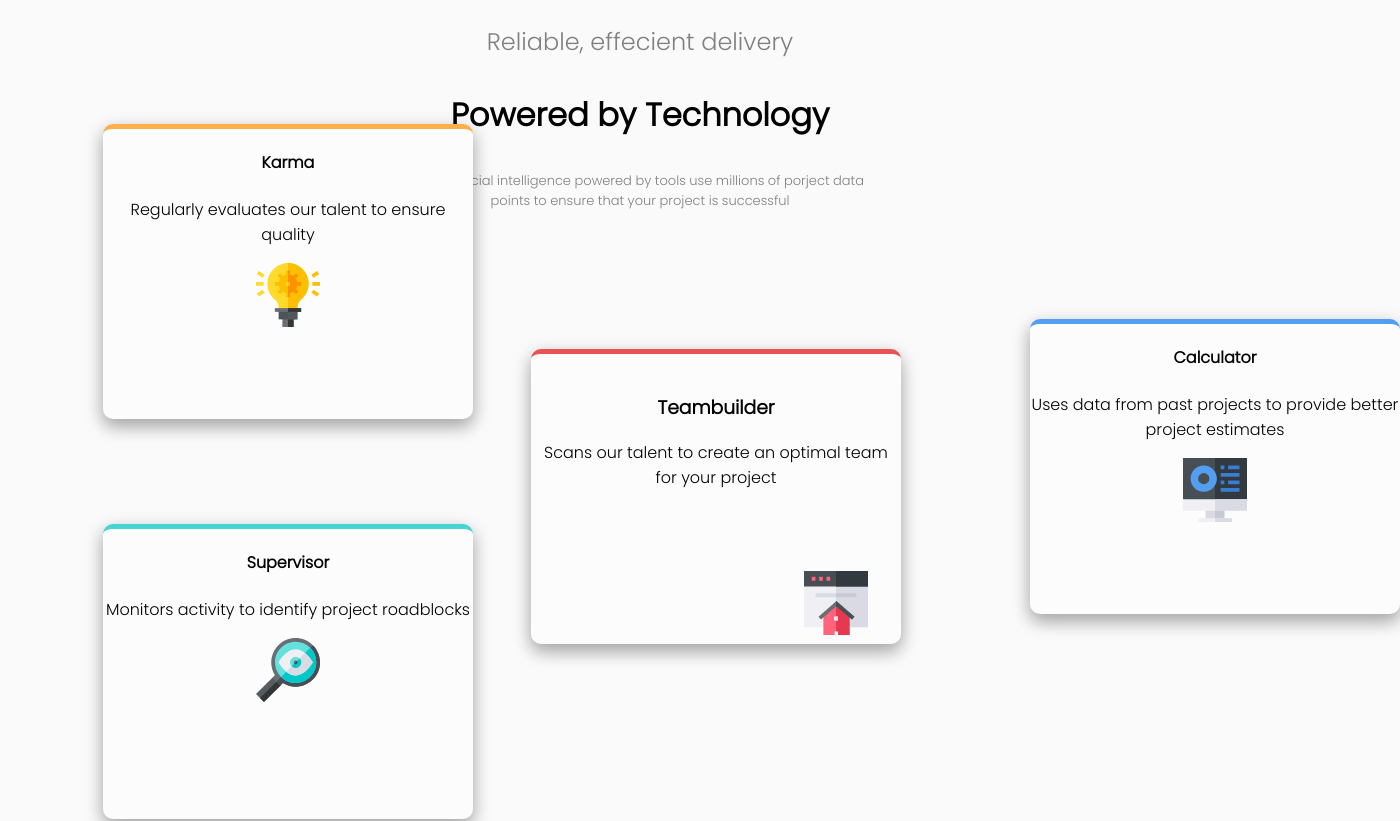
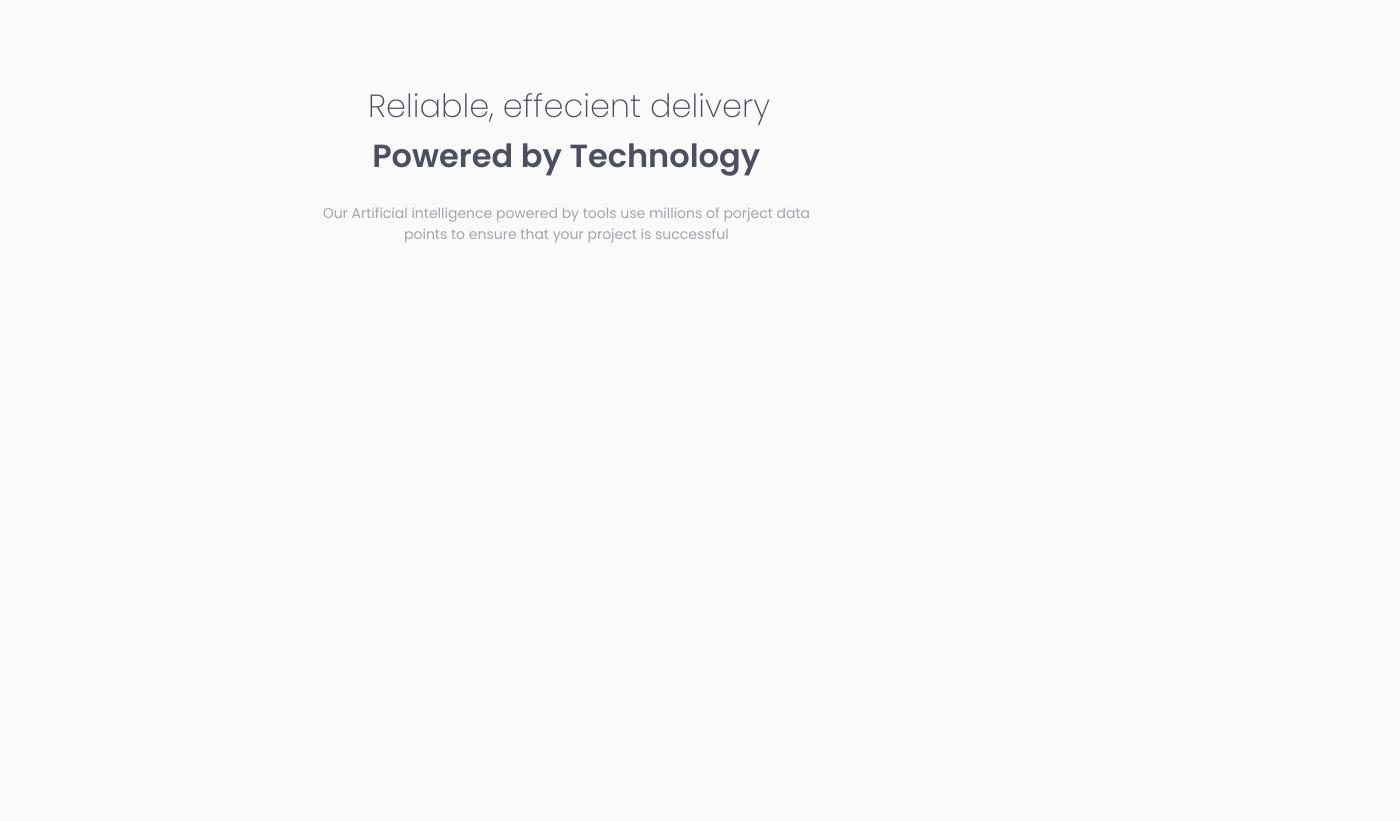
Before and after one commit to jokale/4comp, a React (Create React App) app: page / in a window 1280 px wide. Shown: the top 821 px of the page, 1400 px wide, since content can reach past the window. After the commit the page ends 800 px from the top, so only its background shows below. Built offline with nearby package versions, Linux system fonts and the light colour scheme.

Commit message:
fix headings on app component

```diff
--- a/public/index.html
+++ b/public/index.html
@@ -26,6 +26,8 @@
     -->
     <link rel="preconnect" href="https://fonts.gstatic.com">
 <link href="https://fonts.googleapis.com/css2?family=Poppins:wght@300&display=swap" rel="stylesheet">
+<link rel="preconnect" href="https://fonts.gstatic.com">
+<link href="https://fonts.googleapis.com/css2?family=Poppins:wght@200;400;600&display=swap" rel="stylesheet">
     <title>React App</title>
   </head>
   <body>
--- a/src/App.css
+++ b/src/App.css
@@ -44,18 +44,24 @@ background-color: hsl(0, 0%, 98%);
 
 /* mainpage */
 h3#skinny{
-  font-weight: 400;
-  font-size: x-large;
-  color: grey;
+  font-weight: 200;
+  font-size: xx-large;
+  color: hsl(234, 12%, 34%);
+  position: absolute; top: 50px; right: 510px;
 }
 h3#bold {
-  font-weight: 700;
+  font-weight: 600;
   font-size: xx-large;
+  color: hsl(234, 12%, 34%);
+  position: absolute; top: 100px; right: 520px;
+
 }
-p#skinny{
-  font-weight: 200;
-  font-size: small;
-  color: grey;
+h6#skinny{
+  font-weight: 400;
+  font-size: 14px;
+  color: hsl(229, 6%, 66%);
+  position: absolute; top: 170px; right: 470px;
+
 }
 /* team builder */
 
--- a/src/App.js
+++ b/src/App.js
@@ -11,11 +11,11 @@ class App extends React.Component {
 
       <h3 id="skinny">Reliable, effecient delivery</h3>
       <h3 id="bold">Powered by Technology</h3>
-      <p id="skinny"> Our Artificial intelligence powered by tools use millions of porject data <br></br>points to ensure that your project is successful</p>
-      <Karma/>
+      <h6 id="skinny"> Our Artificial intelligence powered by tools use millions of porject data <br></br>points to ensure that your project is successful</h6>
+      {/* <Karma/>
       <Calculator/>
       <Supervisor/>
-      <Teambuilder/>
+      <Teambuilder/> */}
     </div>
   );
 }
```
Also changed, not shown: 1 other file (tests, documents, lock files or other folders).
